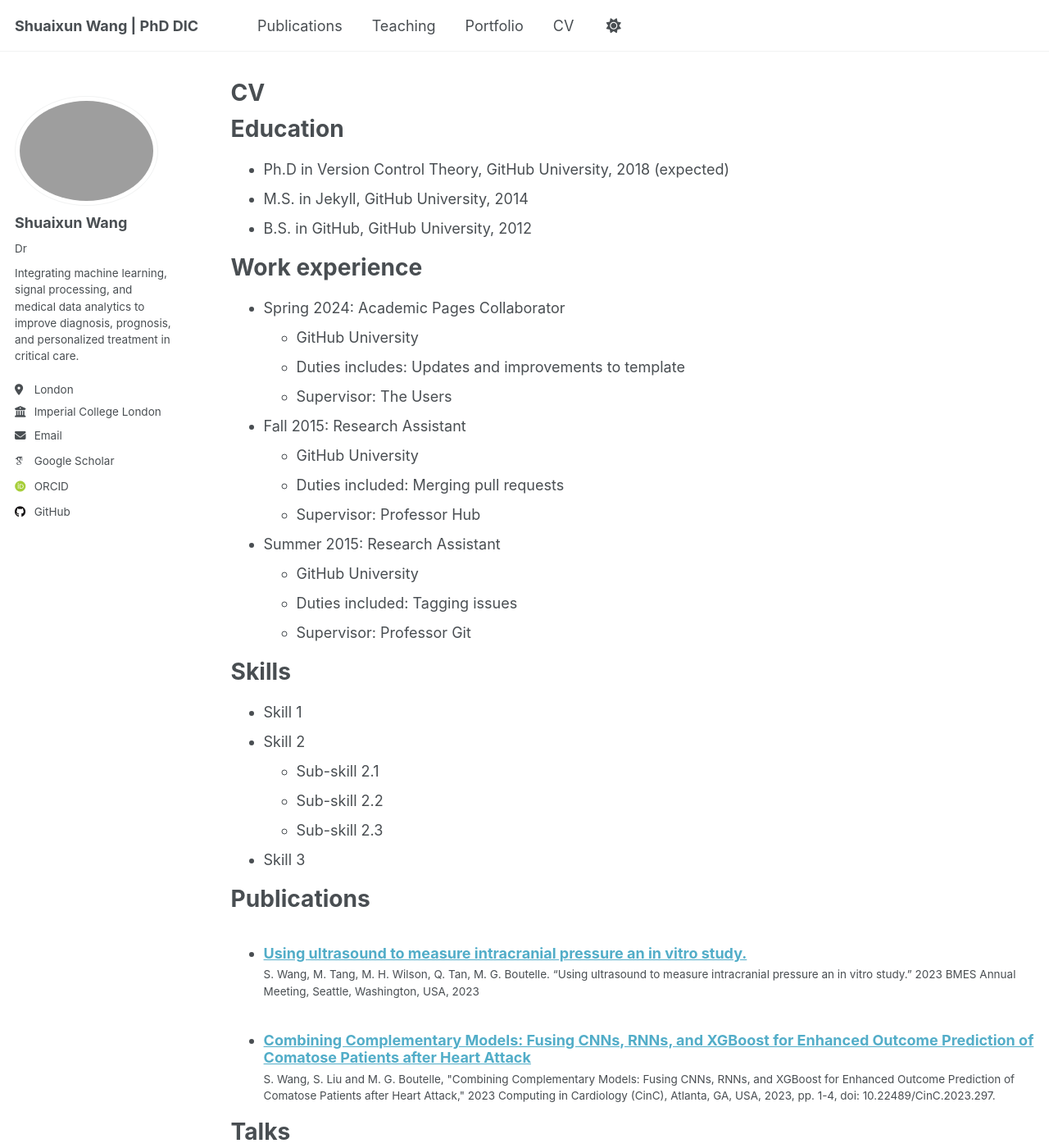
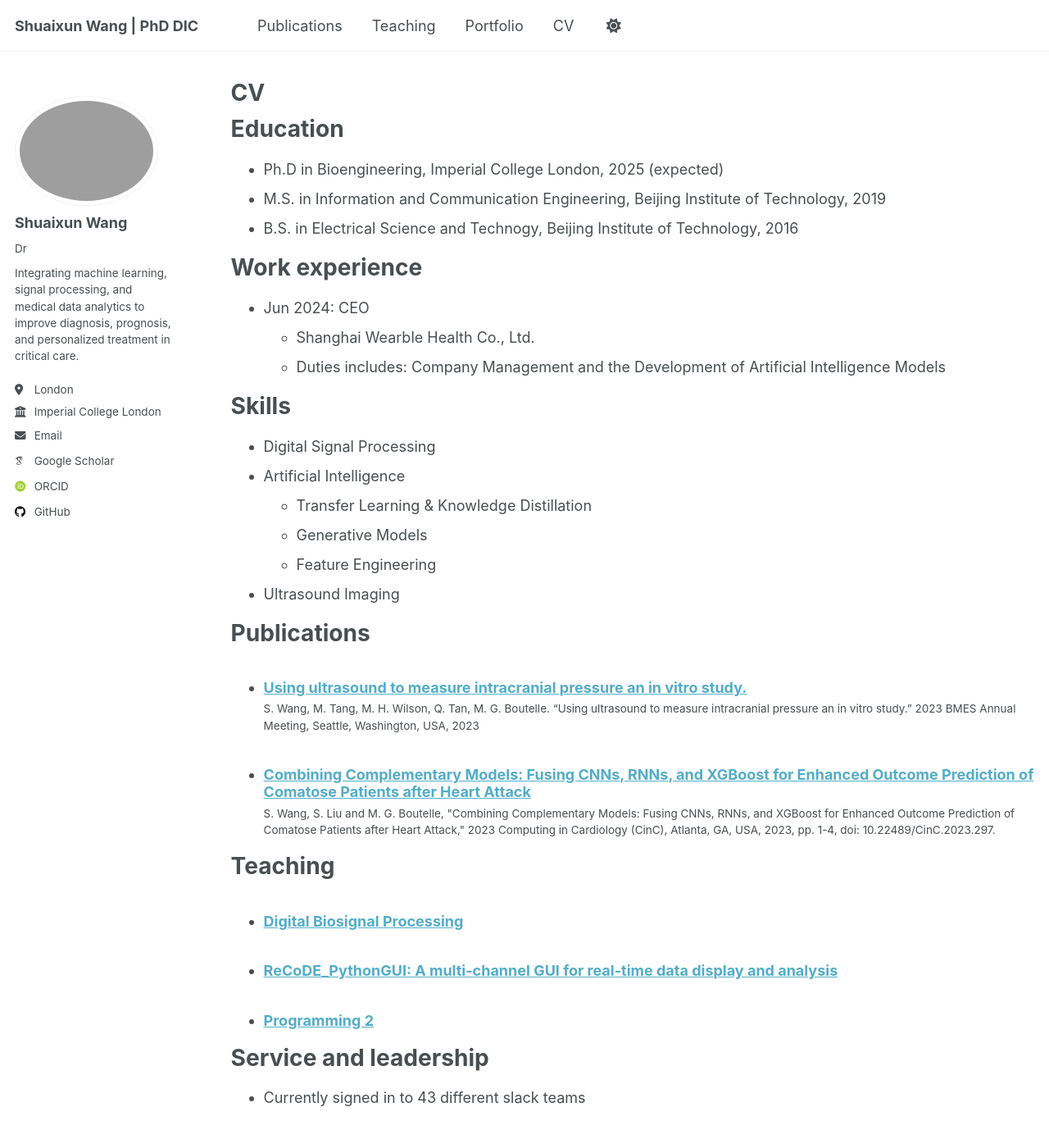
Before and after one commit to shuaixunw/shuaixunw.github.io, a Jekyll site: the page built from _pages/cv.md, in a window 1280 px wide and 1400 px high. Shown: the whole window at 82% size. Built offline with Jekyll 4.4.1, drawn with Linux system fonts in a browser that asks for light colours; some web fonts are replaced; a script that is not in the unit is left out; some of the changed text lies outside the part shown.

Commit message:
Update CV with new education and work experience

```diff
--- a/_pages/cv.md
+++ b/_pages/cv.md
@@ -11,46 +11,29 @@ redirect_from:
 
 Education
 ======
-* Ph.D in Version Control Theory, GitHub University, 2018 (expected)
-* M.S. in Jekyll, GitHub University, 2014
-* B.S. in GitHub, GitHub University, 2012
+* Ph.D in Bioengineering, Imperial College London, 2025 (expected)
+* M.S. in Information and Communication Engineering, Beijing Institute of Technology, 2019
+* B.S. in Electrical Science and Technogy, Beijing Institute of Technology, 2016
 
 Work experience
 ======
-* Spring 2024: Academic Pages Collaborator
-  * GitHub University
-  * Duties includes: Updates and improvements to template
-  * Supervisor: The Users
-
-* Fall 2015: Research Assistant
-  * GitHub University
-  * Duties included: Merging pull requests
-  * Supervisor: Professor Hub
-
-* Summer 2015: Research Assistant
-  * GitHub University
-  * Duties included: Tagging issues
-  * Supervisor: Professor Git
+* Jun 2024: CEO
+  * Shanghai Wearble Health Co., Ltd.
+  * Duties includes: Company Management and the Development of Artificial Intelligence Models
 
 Skills
 ======
-* Skill 1
-* Skill 2
-  * Sub-skill 2.1
-  * Sub-skill 2.2
-  * Sub-skill 2.3
-* Skill 3
+* Digital Signal Processing
+* Artificial Intelligence
+  * Transfer Learning & Knowledge Distillation
+  * Generative Models
+  * Feature Engineering
+* Ultrasound Imaging
 
 Publications
 ======
   <ul>{% for post in site.publications reversed %}
     {% include archive-single-cv.html %}
-  {% endfor %}</ul>
-
-Talks
-======
-  <ul>{% for post in site.talks reversed %}
-    {% include archive-single-talk-cv.html  %}
   {% endfor %}</ul>
 
 Teaching
```
